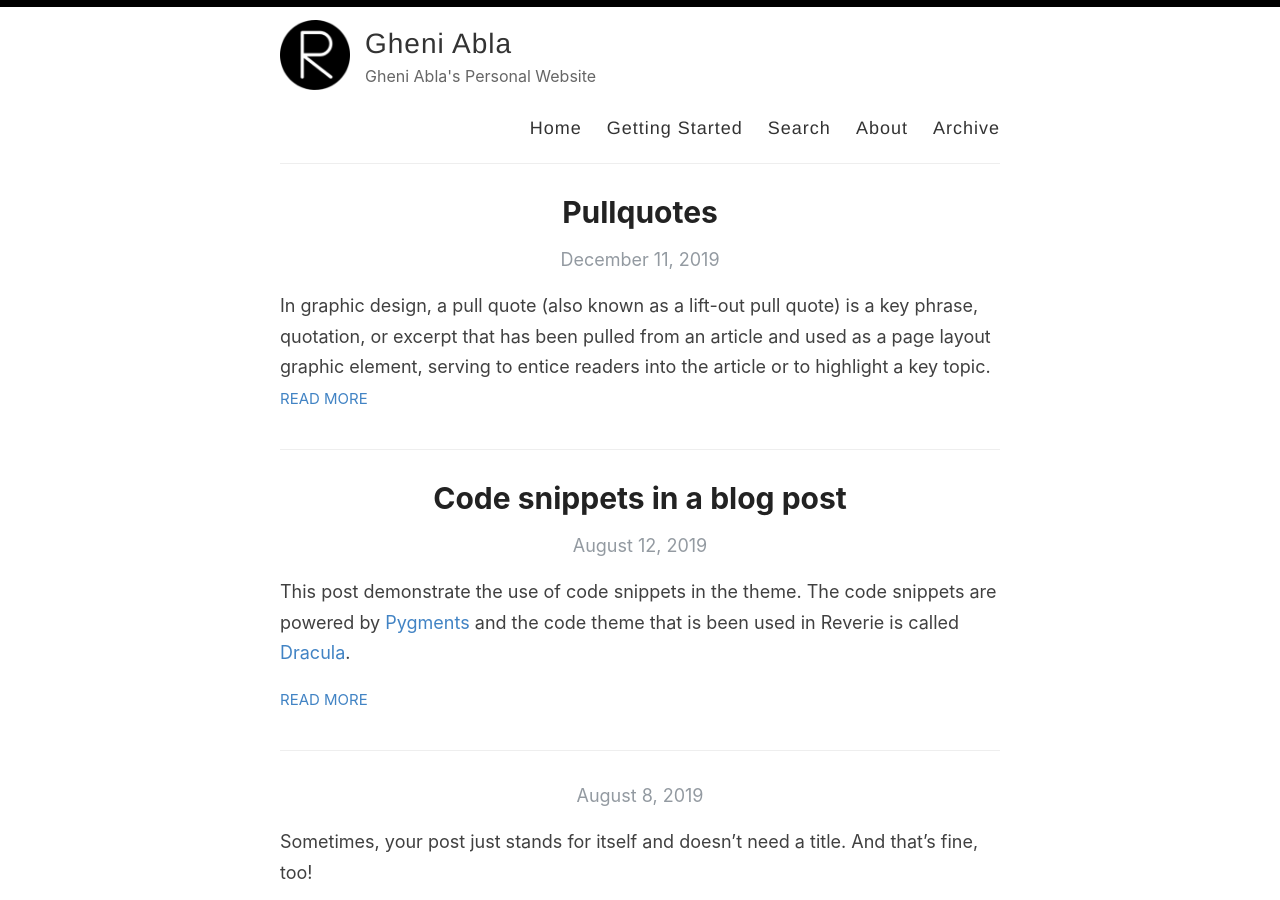
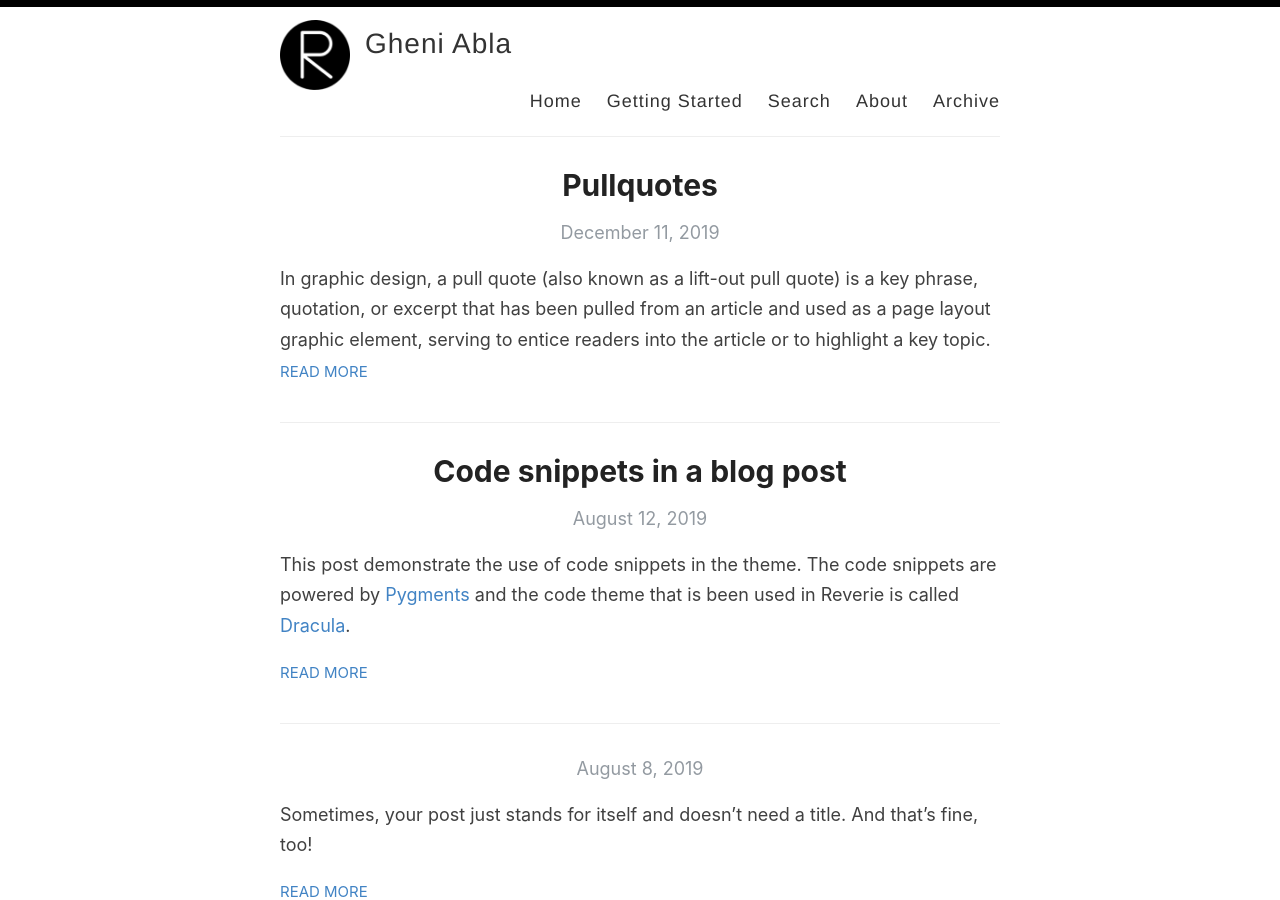
Before and after one commit to gheniabla/gheniabla.github.io, a Jekyll site: the page built from index.html, in a window 1280 px wide and 900 px high. Built offline with Jekyll 4.4.1, drawn with Linux system fonts in a browser that asks for light colours; the list of posts is cut into pages by our own code.

Commit message:
Update _config.yml

```diff
--- a/_config.yml
+++ b/_config.yml
@@ -9,7 +9,7 @@ name: Gheni Abla
 author: Gheni Abla
 
 # Short bio or description (displayed in the header)
-description: Gheni Abla's Personal Website
+description:
 
 # URL of your avatar or profile pic (you could use your GitHub profile pic)
 avatar: /images/reverie.png
```
